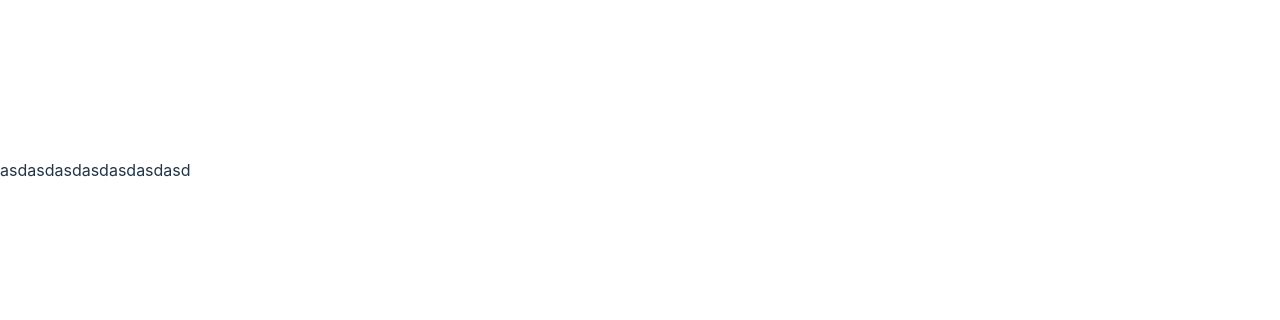
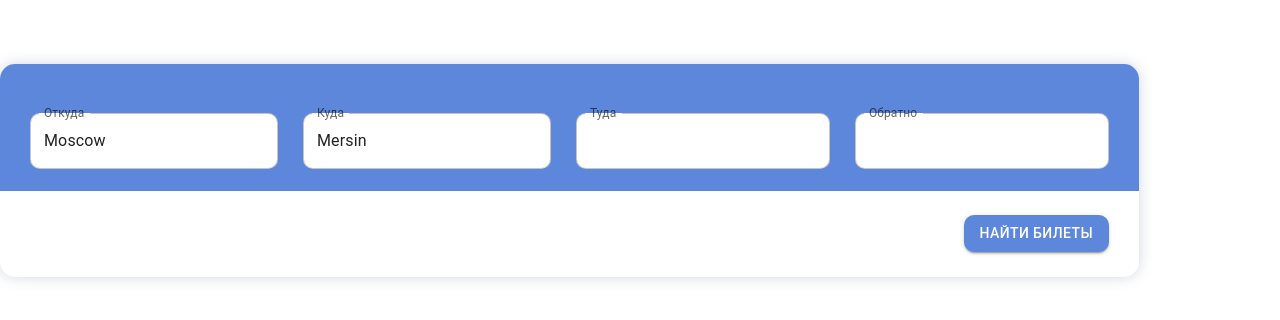
Before and after one commit to Tengrix/avia-ticket, a React (Vite) app: page / in a window 1280 px wide. Shown: the part 230-550 px from the top of the page. Built offline with nearby package versions, Linux system fonts and the light colour scheme.

Commit message:
init commit

```diff
--- a/src/App.tsx
+++ b/src/App.tsx
@@ -4,7 +4,6 @@ import {Outlet} from "react-router-dom";
 const App = () => {
     return (
         <div>
-            asdasdasdasdasdasdasd
             <Outlet/>
         </div>
 
--- a/src/main.tsx
+++ b/src/main.tsx
@@ -14,7 +14,7 @@ const routes = [
         element: <App/>,
         children: [
             {
-                path: "avia",
+                path: "/",
                 element: <Avia/>
             },
             {
```
